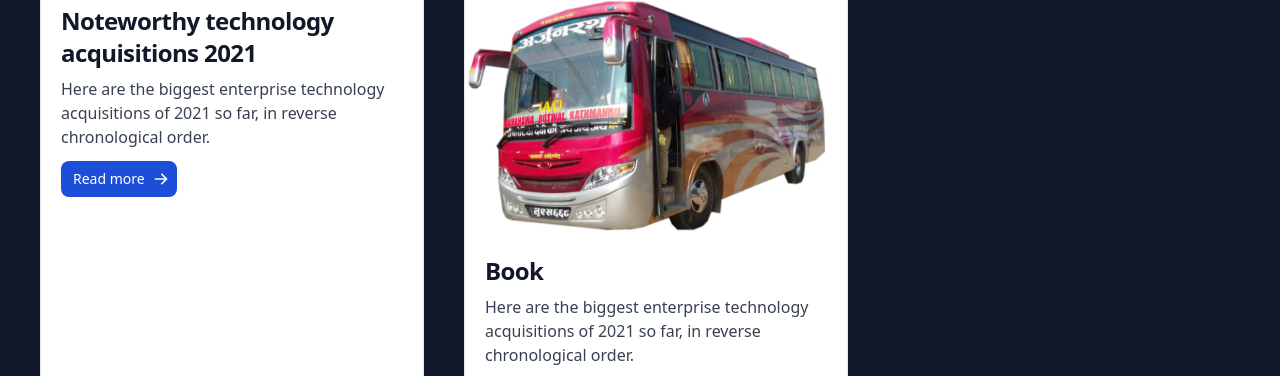
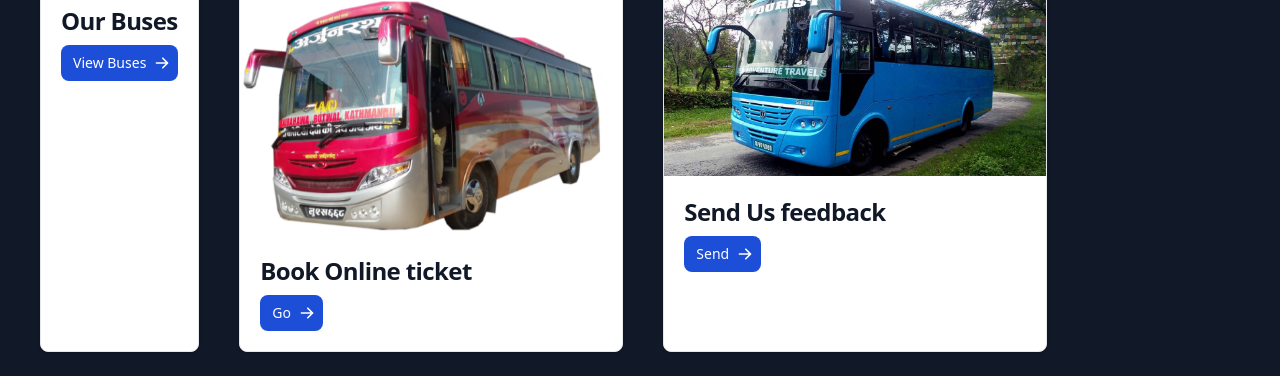
Before and after one commit to SarojPandey01/BusTicketReservation, a website: page services.html in a window 1280 px wide. Shown: the part 212-588 px from the top of the page. Drawn offline with nearby package versions, Linux system fonts and the light colour scheme.

Commit message:
services

```diff
--- a/services.html
+++ b/services.html
@@ -123,18 +123,15 @@
             <h5
               class="mb-2 text-2xl font-bold tracking-tight text-gray-900 dark:text-white"
             >
-              Noteworthy technology acquisitions 2021
+              Our Buses
             </h5>
           </a>
-          <p class="mb-3 font-normal text-gray-700 dark:text-gray-400">
-            Here are the biggest enterprise technology acquisitions of 2021 so
-            far, in reverse chronological order.
-          </p>
+
           <a
-            href="#"
+            href="./buses.html"
             class="inline-flex items-center px-3 py-2 text-sm font-medium text-center text-white bg-blue-700 rounded-lg hover:bg-blue-800 focus:ring-4 focus:outline-none focus:ring-blue-300 dark:bg-blue-600 dark:hover:bg-blue-700 dark:focus:ring-blue-800"
           >
-            Read more
+            View Buses
             <svg
               aria-hidden="true"
               class="w-4 h-4 ml-2 -mr-1"
@@ -169,18 +166,15 @@
             <h5
               class="mb-2 text-2xl font-bold tracking-tight text-gray-900 dark:text-white"
             >
-              Book
+              Book Online ticket
             </h5>
           </a>
-          <p class="mb-3 font-normal text-gray-700 dark:text-gray-400">
-            Here are the biggest enterprise technology acquisitions of 2021 so
-            far, in reverse chronological order.
-          </p>
+
           <a
-            href="#"
+            href="./"
             class="inline-flex items-center px-3 py-2 text-sm font-medium text-center text-white bg-blue-700 rounded-lg hover:bg-blue-800 focus:ring-4 focus:outline-none focus:ring-blue-300 dark:bg-blue-600 dark:hover:bg-blue-700 dark:focus:ring-blue-800"
           >
-            Read more
+            Go
             <svg
               aria-hidden="true"
               class="w-4 h-4 ml-2 -mr-1"
@@ -209,18 +203,15 @@
             <h5
               class="mb-2 text-2xl font-bold tracking-tight text-gray-900 dark:text-white"
             >
-              Noteworthy technology acquisitions 2021
+              Send Us feedback
             </h5>
           </a>
-          <p class="mb-3 font-normal text-gray-700 dark:text-gray-400">
-            Here are the biggest enterprise technology acquisitions of 2021 so
-            far, in reverse chronological order.
-          </p>
+
           <a
             href="#"
             class="inline-flex items-center px-3 py-2 text-sm font-medium text-center text-white bg-blue-700 rounded-lg hover:bg-blue-800 focus:ring-4 focus:outline-none focus:ring-blue-300 dark:bg-blue-600 dark:hover:bg-blue-700 dark:focus:ring-blue-800"
           >
-            Read more
+            Send
             <svg
               aria-hidden="true"
               class="w-4 h-4 ml-2 -mr-1"
```
